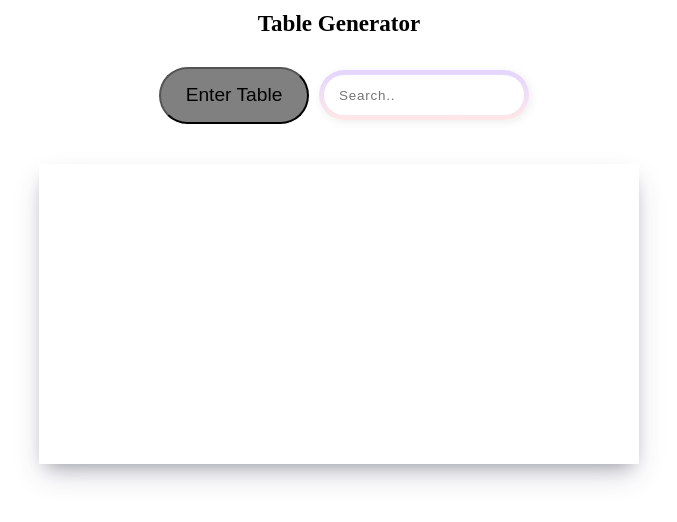
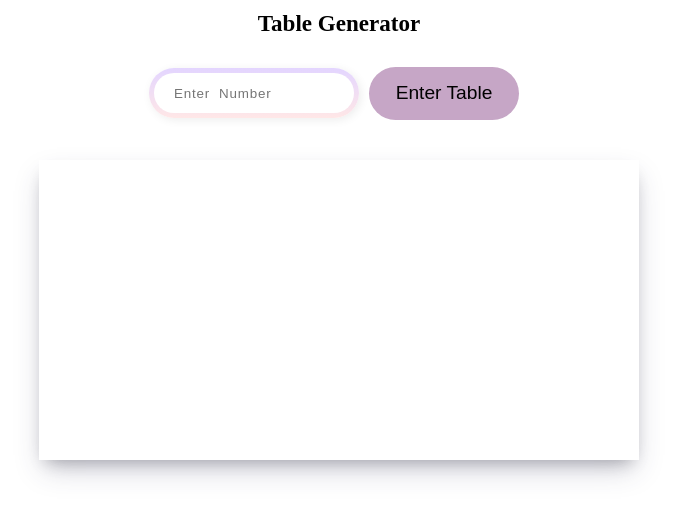
Before and after one commit to mjavedjs/loops_in_js, a plain HTML site: page index.html in a window 1280 px wide. Shown: the whole page, without its empty margins (301-978 px from the left). Drawn offline with Linux system fonts and the light colour scheme.

Commit message:
For Loop Table Genrator

```diff
--- a/app.js
+++ b/app.js
@@ -3,10 +3,10 @@ let Table_input=document.querySelector("#Userinput-1");
 
 function Loops(){
     value_show.innerHTML = '';
+
     for(let i=1; i<=10; i++){
     let Tablevalue= Table_input.value;
-     "<p>he Table Generater <p/>"
-    value_show.innerHTML +=` ${Tablevalue} * ${i} = ${Tablevalue *i} <br/> `;
+    value_show.innerHTML +=`<div> ${Tablevalue} *  ${i}  = ${Tablevalue *  i} <div/>`;
     }
 
 }
--- a/index.html
+++ b/index.html
@@ -9,10 +9,11 @@
 <body>
     <h1>Table Generator</h1>
     <div class="box1">
+        <div class="InputContainer">
+            <input placeholder="Enter  Number"   id="Userinput-1" id="input" class="input" name="text" type="text">
+          </div>
         <button onclick="Loops()">Enter Table</button>
-        <div class="InputContainer">
-            <input placeholder="Search.."   id="Userinput-1" id="input" class="input" name="text" type="text">
-          </div>
+
     </div>
     <div class="container">
         <div id="value-show"></div>
--- a/styel.css
+++ b/styel.css
@@ -4,6 +4,7 @@
     padding: 0;
     box-sizing: border-box;
     font-size:1.2rem;
+
 }
 h1{
     text-align:center;
@@ -18,7 +19,7 @@ h1{
     display: flex;
     justify-content: center;
     align-items: center;
-    text-align: center;
+    text-align:justify;
     overflow: hidden;
     box-shadow: rgba(50, 50, 93, 0.25) 0px 13px 27px -5px, rgba(0, 0, 0, 0.3) 0px 8px 16px -8px;
 }
@@ -51,22 +52,23 @@ button {
     width:150px; /* Fixed width for better visibility */
     padding: 0.8rem 0.8rem;
     border-radius: 50px;
-    background-color: gray;
+    background-color:rgb(198, 166, 198);
     font-size: 1rem;
     margin: 10px;
+    border:none;
 }
 
 /* Input Styling */
 .input {
-    width: 100%; /* Make input field responsive */
-    max-width: 200px; /* Set a maximum width */
+    width: 100%;
+    max-width: 200px;
     height: 40px;
     border: none;
     outline: none;
     caret-color: rgb(255, 81, 0);
     background-color: rgb(255, 255, 255);
     border-radius: 30px;
-    padding-left: 15px;
+    padding-left: 20px;
     letter-spacing: 0.8px;
     color: rgb(19, 19, 19);
     font-size: 13.4px;
```
